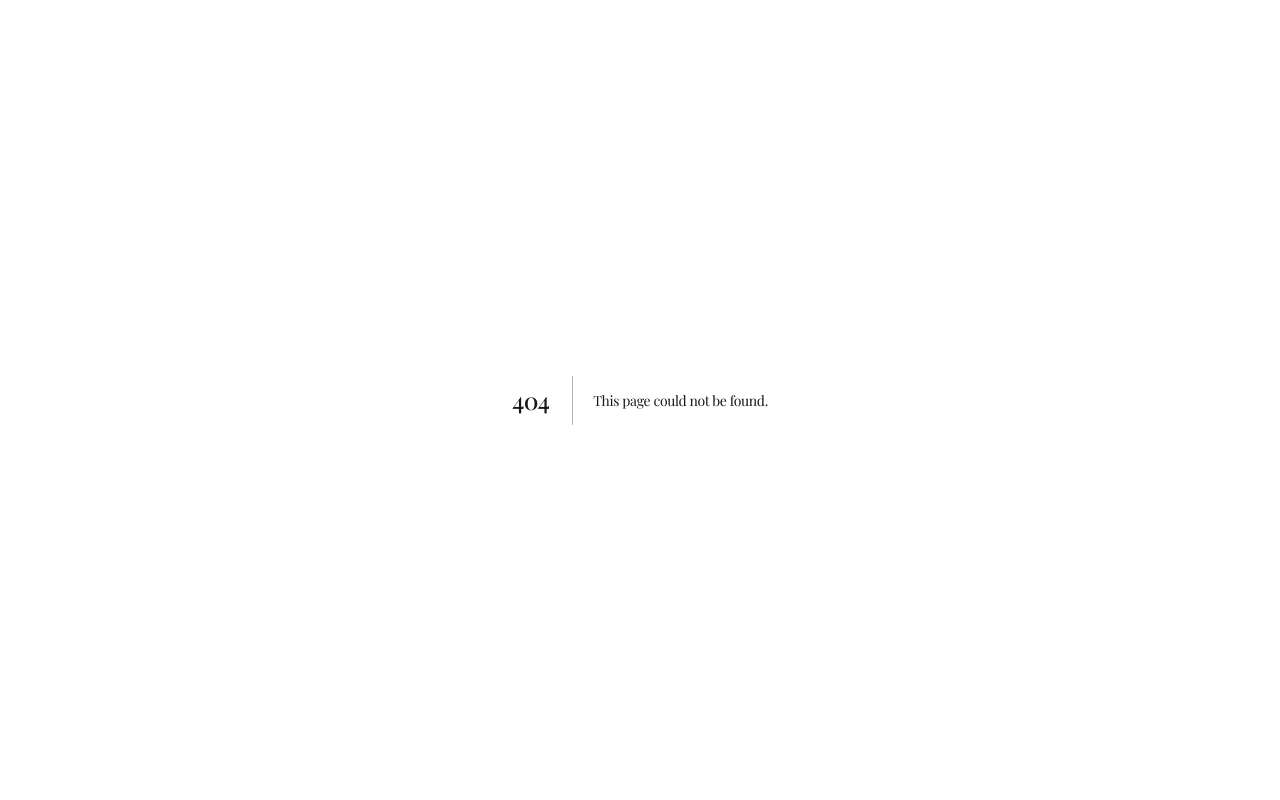
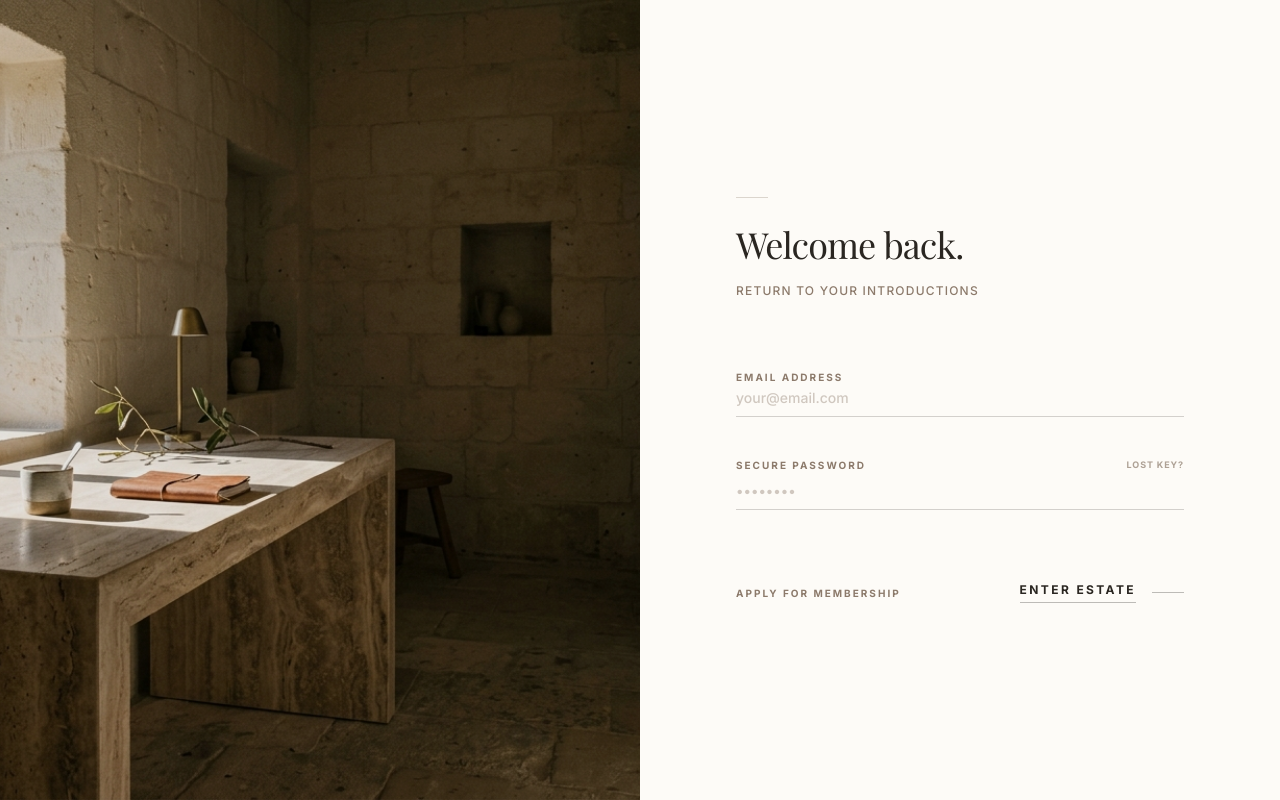
Before and after one commit to lakshay-sharma-02/vivaha, a Next.js app: page /login in a window 1280 px wide. Before the commit this address had no page. Built offline with nearby package versions, Linux system fonts and the light colour scheme; a web font is replaced by a local one.

Commit message:
feat: build beautiful login page with robust grid layout for existing members

```diff
--- /dev/null
+++ b/src/app/login/page.tsx
@@ -0,0 +1,158 @@
+"use client";
+
+import Image from "next/image";
+import Link from "next/link";
+import { useForm } from "react-hook-form";
+import { zodResolver } from "@hookform/resolvers/zod";
+import { motion } from "framer-motion";
+import { loginSchema, LoginFormValues } from "@/shared/validation/auth-schemas";
+import { useRouter } from "next/navigation";
+import { createClient } from "@/shared/lib/supabase/client";
+import { useState } from "react";
+
+export default function LoginPage() {
+  const router = useRouter();
+  const [authError, setAuthError] = useState<string | null>(null);
+
+  const {
+    register,
+    handleSubmit,
+    formState: { errors, isSubmitting },
+  } = useForm<LoginFormValues>({
+    resolver: zodResolver(loginSchema),
+  });
+
+  const onSubmit = async (data: LoginFormValues) => {
+    setAuthError(null);
+    const supabase = createClient();
+
+    const { error } = await supabase.auth.signInWithPassword({
+      email: data.email,
+      password: data.password,
+    });
+
+    if (error) {
+      setAuthError("Incorrect email or password. Please try again.");
+    } else {
+      router.push("/dashboard");
+      router.refresh();
+    }
+  };
+
+  return (
+    <main className="w-full min-h-screen grid grid-cols-1 md:grid-cols-2 bg-[#FDFBF7]">
+
+      {/*
+        ENVIRONMENT: The Estate Foyer
+      */}
+      <div className="relative w-full h-[35vh] md:h-screen">
+        {/* We reuse the architecture asset but style it to feel like returning home */}
+        <Image
+          src="/images/architecture/register.jpg"
+          alt="Vivaha Estate Foyer"
+          fill
+          className="object-cover object-center"
+          priority
+        />
+        <div className="absolute inset-0 bg-[#2A2621]/10 mix-blend-multiply" />
+      </div>
+
+      {/*
+        ARCHITECTURAL SURFACE: The Login Interface
+      */}
+      <div className="w-full min-h-[65vh] md:h-screen flex flex-col justify-center px-6 py-12 md:p-12 lg:p-24 bg-[#FDFBF7] relative shadow-[-20px_0_40px_rgba(0,0,0,0.05)] overflow-y-auto">
+        <div className="w-full max-w-md mx-auto">
+
+          <motion.div
+            initial={{ opacity: 0, y: 20 }}
+            animate={{ opacity: 1, y: 0 }}
+            transition={{ duration: 1.2, ease: [0.22, 1, 0.36, 1] }}
+            className="space-y-4 mb-16"
+          >
+            <div className="w-8 h-[1px] bg-[#8C7A6B]/30 mb-6" />
+            <h1 className="text-3xl md:text-4xl text-[#2A2621] font-display tracking-tight leading-tight">
+              Welcome back.
+            </h1>
+            <p className="text-xs text-[#8C7A6B] font-medium tracking-widest uppercase mt-4">
+              Return to your introductions
+            </p>
+          </motion.div>
+
+          <motion.form
+            initial={{ opacity: 0 }}
+            animate={{ opacity: 1 }}
+            transition={{ duration: 1.2, delay: 0.3, ease: [0.22, 1, 0.36, 1] }}
+            onSubmit={handleSubmit(onSubmit)}
+            className="space-y-10"
+          >
+            {/* Email */}
+            <div className="space-y-2">
+              <label htmlFor="email" className="text-[10px] font-bold text-[#8C7A6B] uppercase tracking-[0.2em]">Email Address</label>
+              <input
+                id="email"
+                type="email"
+                {...register("email")}
+                className="block w-full bg-transparent border-b border-[#2A2621]/20 pb-2 text-sm text-[#2A2621] font-medium placeholder-[#8C7A6B]/40 focus:outline-none focus:border-[#2A2621] transition-colors"
+                placeholder="your@email.com"
+              />
+              {errors.email && (
+                <p className="text-[10px] text-red-900/60 font-medium italic pt-1">{errors.email.message}</p>
+              )}
+            </div>
+
+            {/* Password */}
+            <div className="space-y-2">
+              <div className="flex justify-between items-center">
+                <label htmlFor="password" className="text-[10px] font-bold text-[#8C7A6B] uppercase tracking-[0.2em]">Secure Password</label>
+                <Link href="#" className="text-[9px] font-bold text-[#8C7A6B]/70 hover:text-[#2A2621] uppercase tracking-widest transition-colors">
+                  Lost Key?
+                </Link>
+              </div>
+              <input
+                id="password"
+                type="password"
+                {...register("password")}
+                className="block w-full bg-transparent border-b border-[#2A2621]/20 pb-2 text-sm text-[#2A2621] font-medium placeholder-[#8C7A6B]/40 focus:outline-none focus:border-[#2A2621] transition-colors"
+                placeholder="••••••••"
+              />
+              {errors.password && (
+                <p className="text-[10px] text-red-900/60 font-medium italic pt-1">{errors.password.message}</p>
+              )}
+            </div>
+
+            {/* Submit Button */}
+            <div className="pt-8 space-y-4">
+              {authError && (
+                <div className="text-[10px] text-red-900/80 font-bold uppercase tracking-widest bg-red-50/50 p-3 rounded-sm border border-red-900/10 text-center">
+                  {authError}
+                </div>
+              )}
+
+              <div className="flex flex-col sm:flex-row sm:items-center justify-between gap-6 sm:gap-0">
+                <Link
+                  href="/register"
+                  className="text-[10px] font-bold text-[#8C7A6B] hover:text-[#2A2621] uppercase tracking-[0.2em] transition-colors"
+                >
+                  Apply for Membership
+                </Link>
+
+                <button
+                  type="submit"
+                  disabled={isSubmitting}
+                  className="group flex items-center gap-4 text-xs font-bold text-[#2A2621] uppercase tracking-[0.2em] transition-all duration-300 disabled:opacity-50 w-fit"
+                >
+                  <span className="border-b border-[#2A2621]/30 pb-1 group-hover:border-[#2A2621] transition-colors">
+                    {isSubmitting ? 'Unlocking...' : 'Enter Estate'}
+                  </span>
+                  <span className="w-8 h-[1px] bg-[#2A2621]/30 group-hover:bg-[#2A2621] group-hover:w-12 transition-all duration-500" />
+                </button>
+              </div>
+            </div>
+          </motion.form>
+
+        </div>
+      </div>
+
+    </main>
+  );
+}
```
